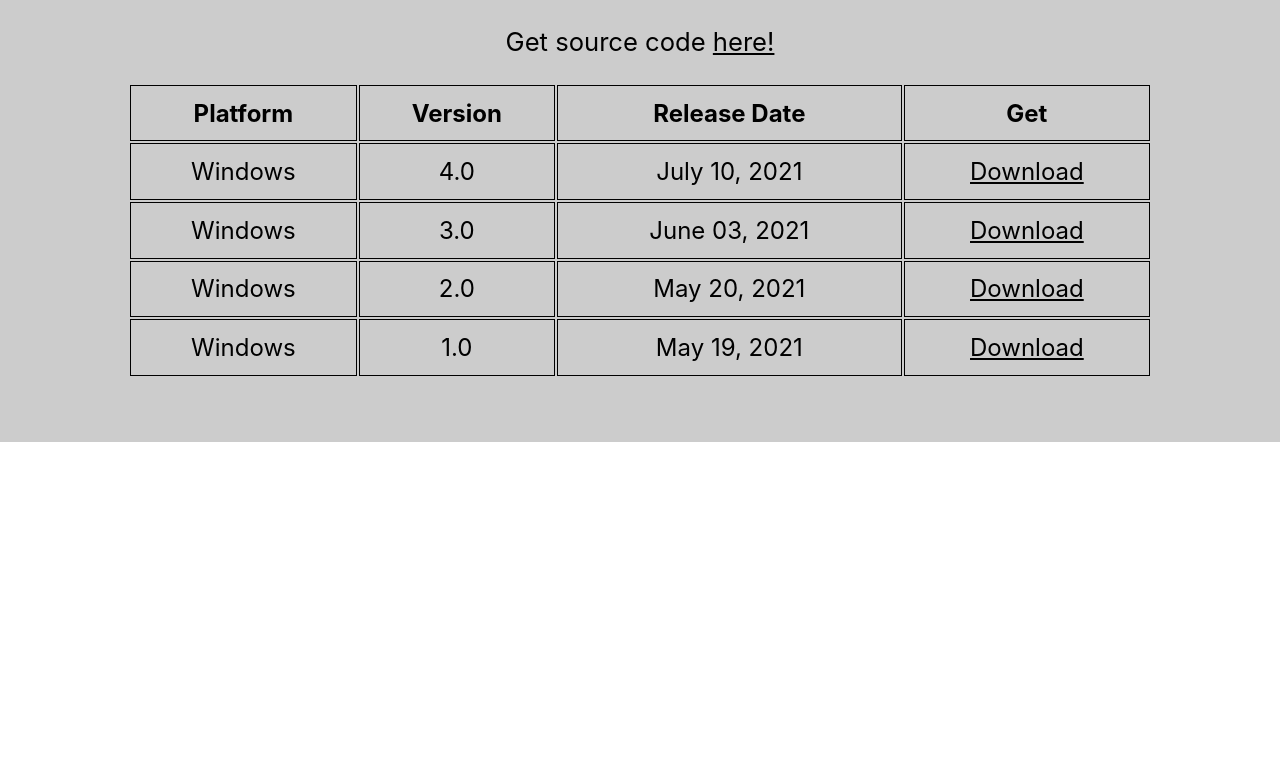
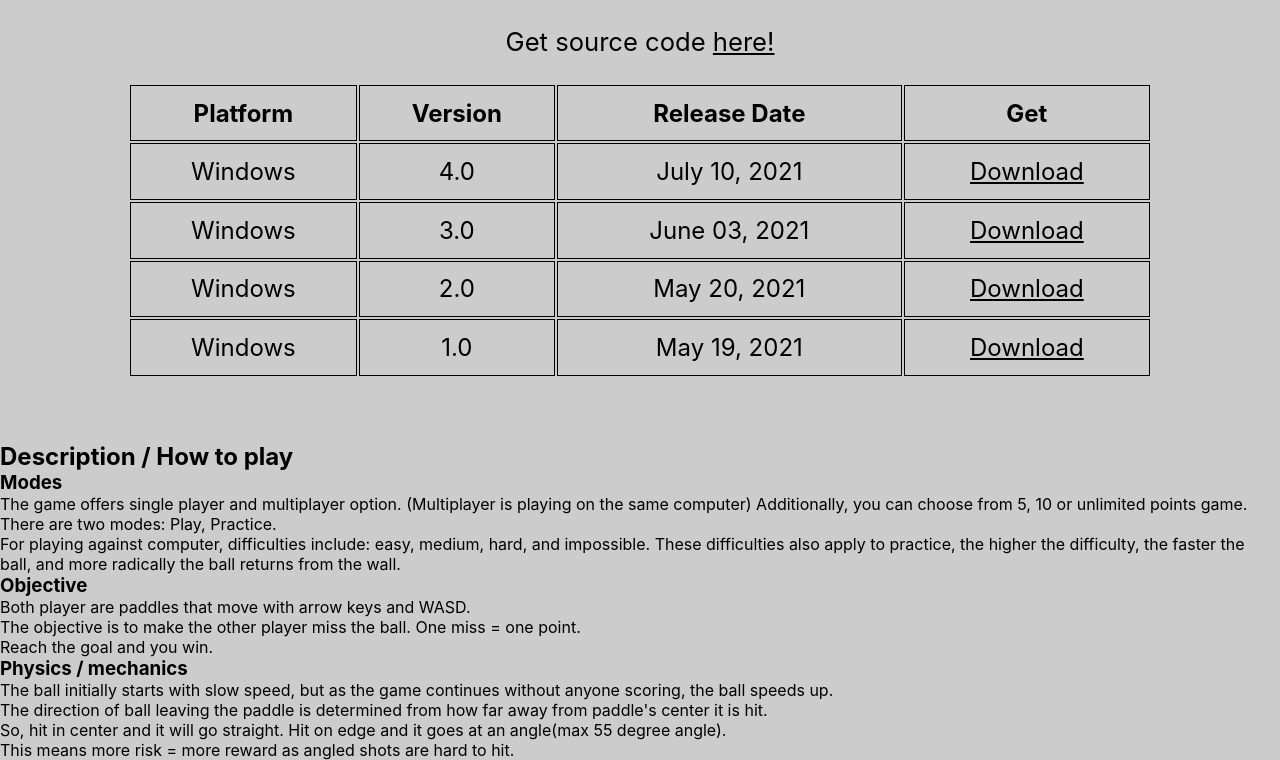
Before and after one commit to divy-07/divy-07.github.io, a plain HTML site: page games/pong/index.html in a window 1280 px wide. Shown: the part 884-1644 px from the top of the page. Before the commit the page ends 1326 px from the top, so only its background shows below. Drawn offline with Linux system fonts and the light colour scheme.

Commit message:
Update index.html

```diff
--- a/games/pong/index.html
+++ b/games/pong/index.html
@@ -83,6 +83,39 @@
 
         </table>
 
+	<div class="description">
+
+            <h2>Description / How to play</h2>
+
+                <h3>Modes</h3>
+                    <p>
+                        The game offers single player and multiplayer option. (Multiplayer is playing on the same computer)
+                        Additionally, you can choose from 5, 10 or unlimited points game.
+                        <br>
+                        There are two modes: Play, Practice.
+                        <br>
+                        For playing against computer, difficulties include: easy, medium, hard, and impossible.
+                        These difficulties also apply to practice, the higher the difficulty, the faster the ball,
+                        and more radically the ball returns from the wall.
+                    </p>
+
+                <h3>Objective</h3>
+                    <p>
+                        Both player are paddles that move with arrow keys and WASD. <br>
+                        The objective is to make the other player miss the ball. One miss = one point. <br>
+                        Reach the goal and you win.
+                    </p>
+
+                <h3>Physics / mechanics</h3>
+                    <p>
+                        The ball initially starts with slow speed, but as the game continues without anyone scoring, the ball speeds up. <br>
+                        The direction of ball leaving the paddle is determined from how far away from paddle's center it is hit. <br>
+                        So, hit in center and it will go straight. Hit on edge and it goes at an angle(max 55 degree angle). <br>
+                        This means more risk = more reward as angled shots are hard to hit.
+                    </p>
+
+            </div>
+
 	</div>
 
 </body>
```
